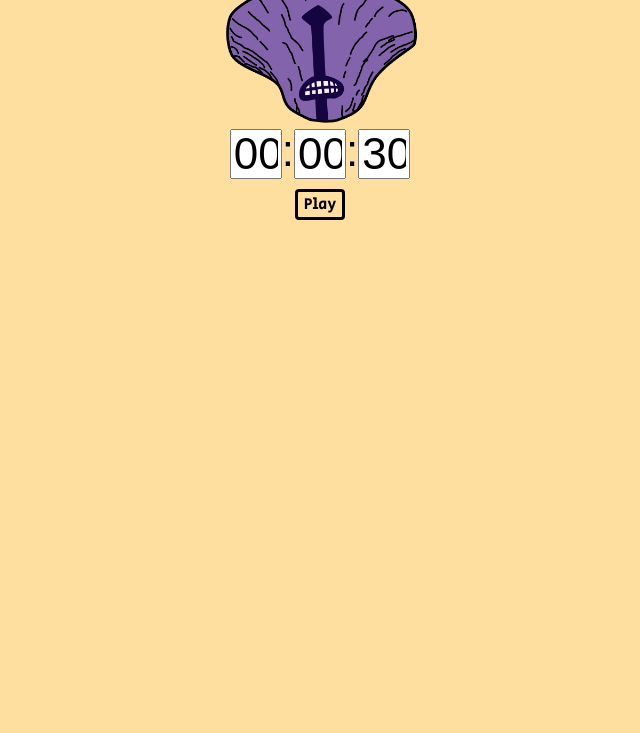
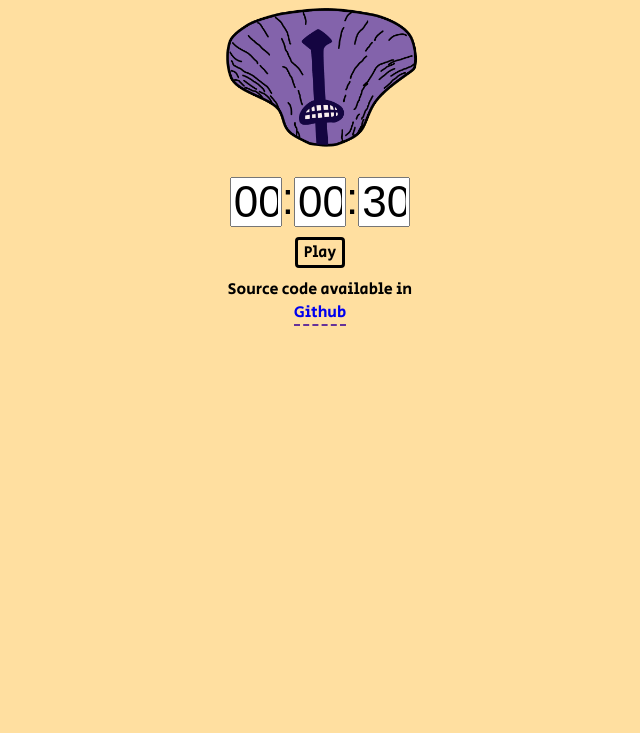
Before and after one commit to jeovazero/faceless-timer, a website: page index.html in a window 1280 px wide. Shown: the part 67-800 px from the top of the page, without its empty margins (320-960 px from the left). Drawn offline with Linux system fonts and the light colour scheme; a web font is replaced by a local one.

Commit message:
Update index.html and style.css

```diff
--- a/index.html
+++ b/index.html
@@ -37,6 +37,11 @@
         <button id="reset" class="hidden">Reset</button>
       </div>
     </div>
+    <footer>
+      <p>
+        Source code available in <br/><a href="https://github.com/jeovazero/faceless-timer">Github</a>
+      </p>
+    </footer>
   </body>
   <script src="./prelude.js"></script>
   <script src="./index.js"></script>
--- a/style.css
+++ b/style.css
@@ -9,6 +9,10 @@ body {
   background-color: var(--color-prim);
 }
 
+img {
+  margin: 1.5rem 0;
+}
+
 h3 {
   padding: 0;
   margin: 0;
@@ -16,6 +20,28 @@ h3 {
   font-weight: 400;
   line-height: 1;
   font-family: var(--font-prim);
+}
+
+footer {
+  padding: 0px;
+  margin: 0px;
+  font-size: 1rem;
+  font-family: var(--font-prim);
+  font-weight: 400;
+  display: flex;
+  justify-content: center;
+}
+
+footer a {
+  outline: none;
+  text-decoration: none;
+  padding: 0px;
+  border-bottom: 2px dashed rebeccapurple;
+}
+footer p {
+  padding: 0px;
+  margin: 0px;
+  text-align: center;
 }
 
 .wrapper {
```
